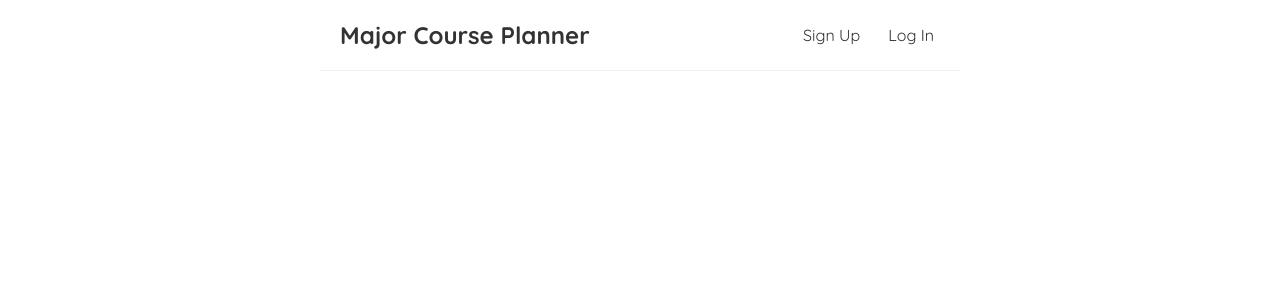
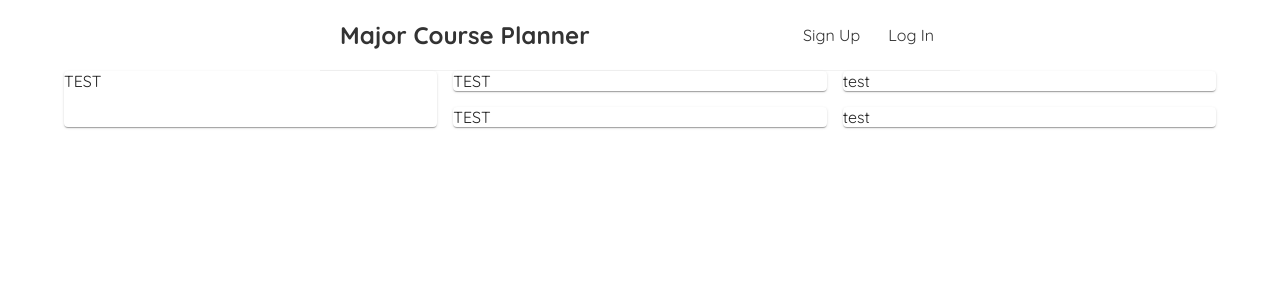
Before and after one commit to raychiu99/Major-Course-Planner-Web-App, a React (Create React App) app in the folder major_planner/: page /Home in a window 1280 px wide. Shown: the top 300 px of the page. Built offline with nearby package versions, Linux system fonts and the light colour scheme; no server answers.

Commit message:
Added Dashboard.js

```diff
--- a/major_planner/src/App.js
+++ b/major_planner/src/App.js
@@ -3,7 +3,8 @@ import { BrowserRouter as Router, Route, Switch } from 'react-router-dom';
 import SignIn from './components/SignIn';
 import SignUp from "./components/SignUp";
 import Navbar from "./components/Navbar";
-import {AuthProvider} from './contexts/AuthContext';
+import Dashboard from './components/Dashboard';
+import { AuthProvider } from './contexts/AuthContext';
 
 function App() {
   return (
@@ -15,6 +16,7 @@ function App() {
             <Switch>
               <Route exact path="/" component={SignIn} />
               <Route exact path="/SignUp" component={SignUp} />
+              <Route exact path="/Home" component={Dashboard} />
             </Switch>
           </div>
         </div>
--- /dev/null
+++ b/major_planner/src/components/Dashboard.js
@@ -0,0 +1,55 @@
+import * as React from 'react';
+import Avatar from '@mui/material/Avatar';
+import Button from '@mui/material/Button';
+import CssBaseline from '@mui/material/CssBaseline';
+import TextField from '@mui/material/TextField';
+import FormControlLabel from '@mui/material/FormControlLabel';
+import Checkbox from '@mui/material/Checkbox';
+import Link from '@mui/material/Link';
+import Paper from '@mui/material/Paper';
+import Box from '@mui/material/Box';
+import Grid from '@mui/material/Grid';
+import LockOutlinedIcon from '@mui/icons-material/LockOutlined';
+import Typography from '@mui/material/Typography';
+import { createTheme, ThemeProvider } from '@mui/material/styles';
+import { useAuth } from '../contexts/AuthContext'
+import { useState } from 'react';
+import { Container } from '@mui/material';
+
+const theme = createTheme();
+
+export default function Dashboard() {
+    let dashInfo = { // TODO: Replace with actual info
+        major: 'Computer Science',
+        status: 'Senior',
+        catalog: '2018-2019'
+    };
+
+    return (
+        <ThemeProvider theme={theme}>
+            <Container>
+                <Grid container spacing={2} >
+                    <Grid item xs={4} direction="column">
+                        <Paper style={{ height: "100%" }}>TEST</Paper>
+                    </Grid>
+                    <Grid item xs={8}>
+                        <Grid container spacing={2}>
+                            <Grid item xs={6}>
+                                <Paper>TEST</Paper>
+                            </Grid>
+                            <Grid item xs={6}>
+                                <Paper>test</Paper>
+                            </Grid>
+                            <Grid item xs={6}>
+                                <Paper>TEST</Paper>
+                            </Grid>
+                            <Grid item xs={6}>
+                                <Paper>test</Paper>
+                            </Grid>
+                        </Grid>
+                    </Grid>
+                </Grid>
+            </Container>
+        </ThemeProvider>
+    );
+}
```
Lines whose indentation alone changed are shown as unchanged.
